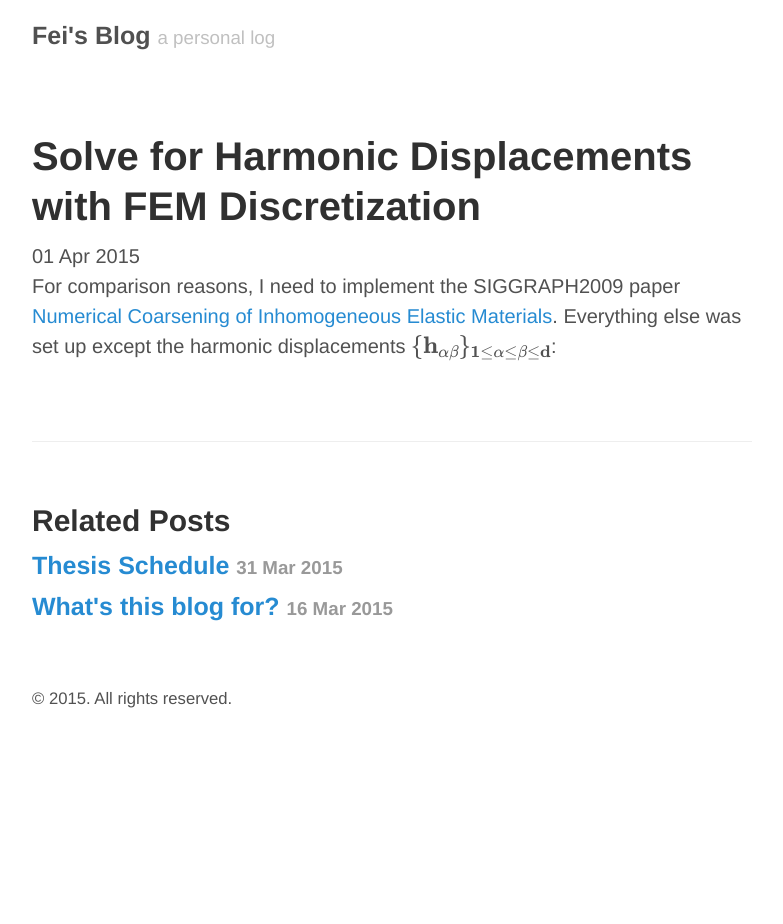
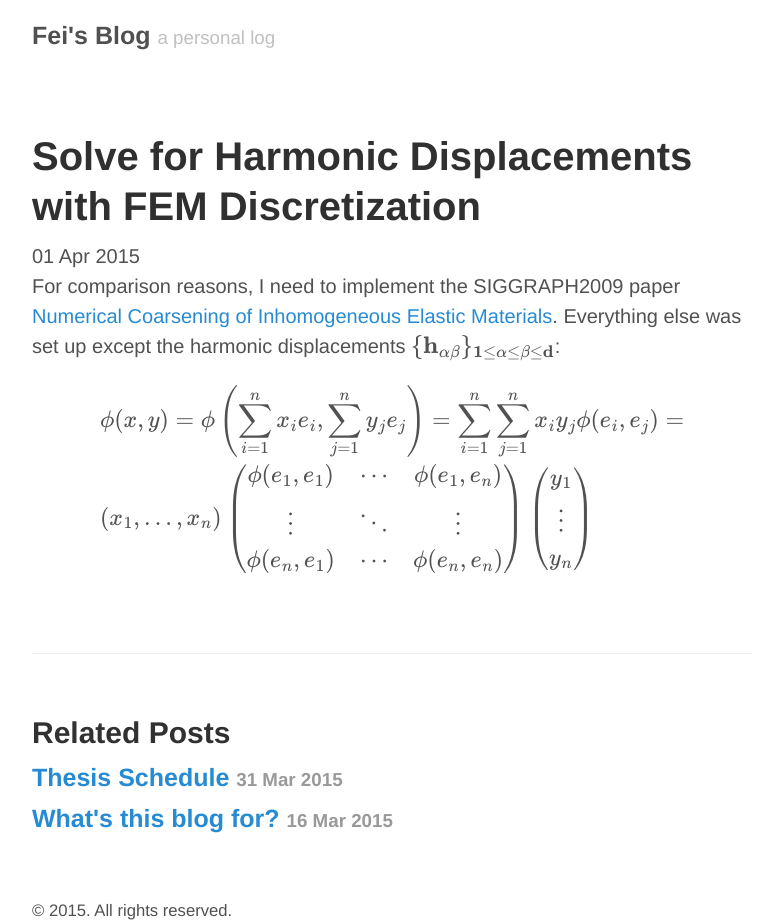
Before and after one commit to FeiZhu/blog, a Jekyll site: the page built from _posts/2015-04-01-solving-harmonic-displacements-with-fem-discretization.md, in a window 1280 px wide. Shown: the whole page, without its empty margins (248-1031 px from the left). Built offline with Jekyll 4.4.1, drawn with Linux system fonts in a browser that asks for light colours; Markdown is read by kramdown in place of the engine named in the settings; formulas are drawn with MathJax 3; before the commit the page ends 900 px from its top, so only the background shows below that.

Commit message:
trying to test mathjax

```diff
--- a/_includes/head.html
+++ b/_includes/head.html
@@ -32,8 +32,8 @@
            tex2jax: {
            inlineMath: [ ['$','$'], ["\\(","\\)"] ],
            displayMath: [ ['$$','$$'], ["\\[","\\]"] ],
-           skipTags: ['script', 'noscript', 'style', 'textarea', 'pre'],
-           processEscapes: true
+           processEscapes: true,
+           skipTags: ['script', 'noscript', 'style', 'textarea', 'pre']
            }
        });
 
--- a/_posts/2015-04-01-solving-harmonic-displacements-with-fem-discretization.md
+++ b/_posts/2015-04-01-solving-harmonic-displacements-with-fem-discretization.md
@@ -5,3 +5,20 @@ title: Solve for Harmonic Displacements with FEM Discretization
 
 For comparison reasons, I need to implement the SIGGRAPH2009 paper [Numerical Coarsening of Inhomogeneous Elastic Materials](http://users.cms.caltech.edu/~owhadi/publications/KMOD09.pdf). Everything else was set up except the harmonic displacements
 $$ \{\bf{h}_{\alpha\beta}\}_{1 \le \alpha \le \beta \le d} $$:
+
+$$
+\begin{align*}
+  & \phi(x,y) = \phi \left(\sum_{i=1}^n x_ie_i, \sum_{j=1}^n y_je_j \right)
+  = \sum_{i=1}^n \sum_{j=1}^n x_i y_j \phi(e_i, e_j) = \\
+  & (x_1, \ldots, x_n) \left( \begin{array}{ccc}
+      \phi(e_1, e_1) & \cdots & \phi(e_1, e_n) \\
+      \vdots & \ddots & \vdots \\
+      \phi(e_n, e_1) & \cdots & \phi(e_n, e_n)
+    \end{array} \right)
+  \left( \begin{array}{c}
+      y_1 \\
+      \vdots \\
+      y_n
+    \end{array} \right)
+\end{align*}
+$$
```
